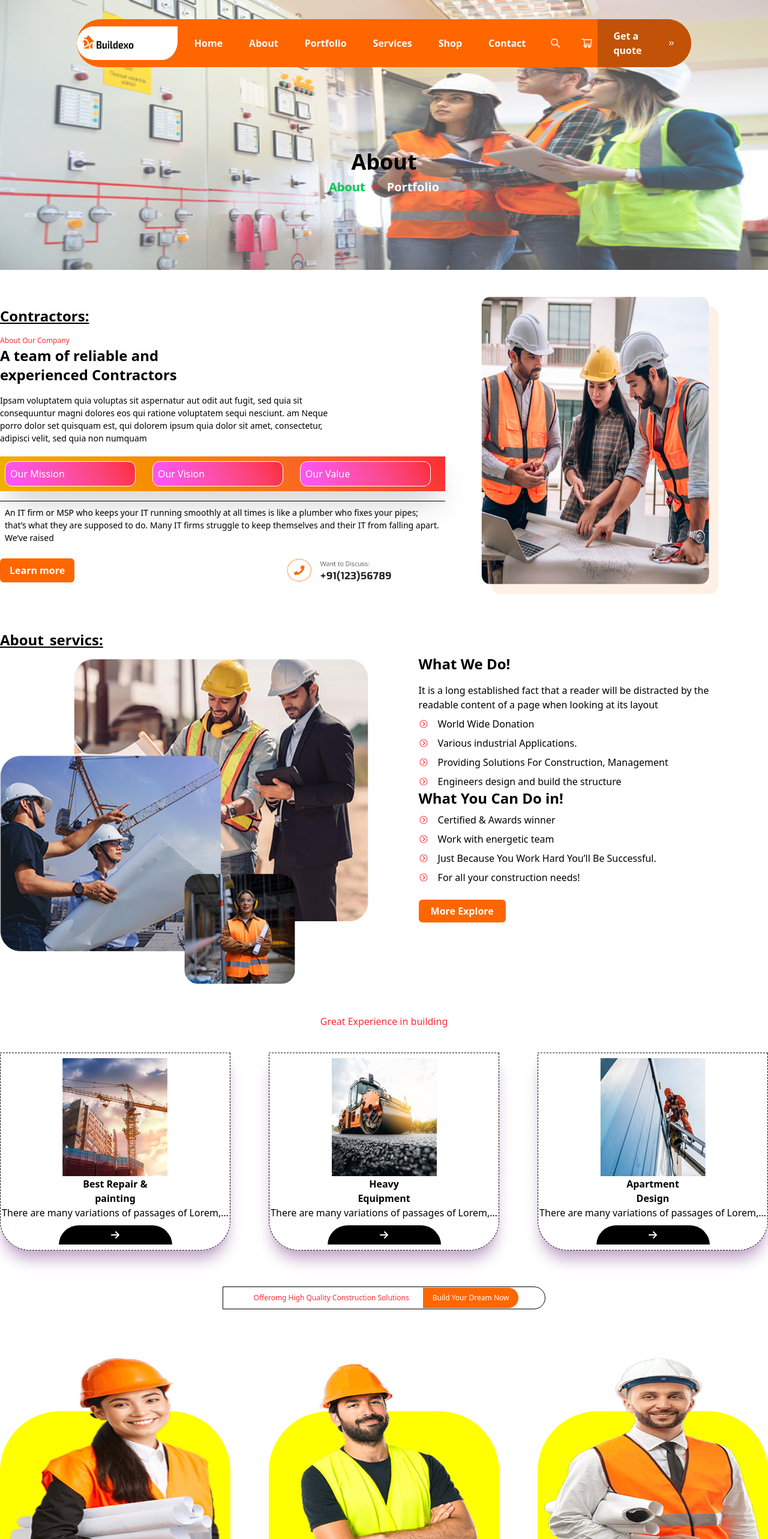
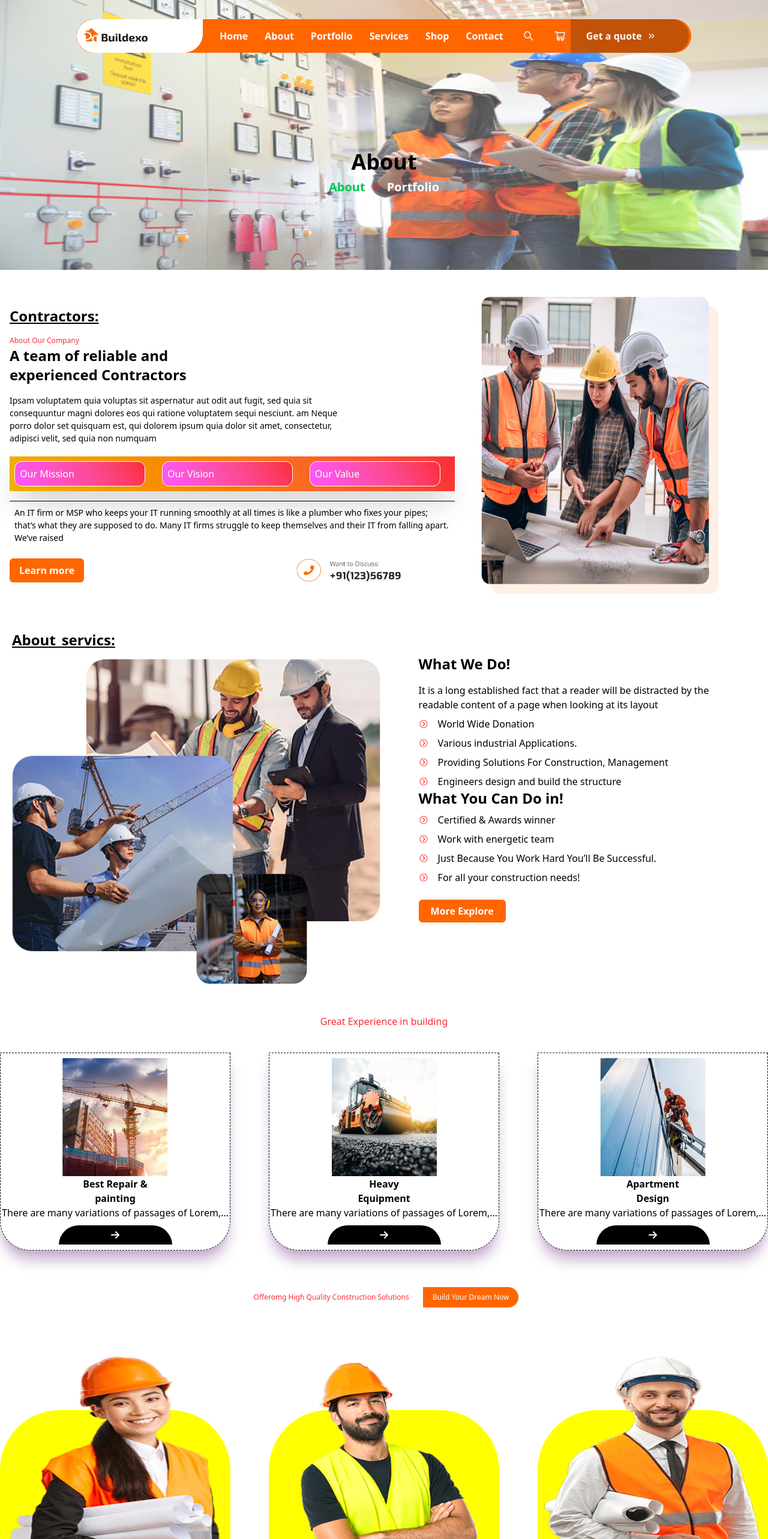
Before and after one commit to AnasAhmedFND/Buildecxo-Njs, a Next.js app: page /abouts in a window 1280 px wide. Shown: the top 2566 px of the page at 60% size. Built offline with nearby package versions, Linux system fonts and the light colour scheme.

Commit message:
md: position all backpoint

```diff
--- a/src/Components/About_/About_servics.jsx
+++ b/src/Components/About_/About_servics.jsx
@@ -5,7 +5,7 @@ const About_servics = () => {
 
   return (
    <section className='container mx-auto py-5  md:flex justify-between md:px-0 px-2  '>
-    <div className=" md:w-[48%] lg:[50%] relative md:h-[600px] h-[450px]  ">
+    <div className=" md:w-[48%] lg:[50%] relative md:h-[600px] h-[450px] lg:ml-5  ">
       <h4 className='font-bold pb-4 text-2xl underline'>About_servics:</h4>
         <img className='w-[80%] ml-[20%]  ' src="/about/as-2.png" alt="" />
         <img className='absolute w-[60%] bottom-16 z-20 ' src="/about/as-3.png" alt="" />
--- a/src/Components/About_/Contractors.jsx
+++ b/src/Components/About_/Contractors.jsx
@@ -11,7 +11,7 @@ const Contractors = () => {
 
     return (
         <section className='container mx-auto  md:py-10 py-4 md:flex md:justify-between md:px-0 px-2  '>
-            <div className=" md:w-[58%]  ">
+            <div className=" md:w-[58%] md:ml-4  ">
                 <h2 className='font-bold text-2xl py-4 underline'>Contractors:</h2>
                 <p className='text-red-500 text-[12px] '>About Our Company</p>
                 <h2 className='font-bold text-2xl '>A team of reliable and </h2>
--- a/src/Components/About_/Great_building.jsx
+++ b/src/Components/About_/Great_building.jsx
@@ -38,8 +38,8 @@ const Great_building = () => {
 
       </div>
 
-      <div className="md:mt-[60px] mt-[50px] md:flex md:border text-[12px] mx-auto gap-[22px] justify-center md:w-[42%] items-center pl-2 md:rounded-r-full ">
-        <p className='text-red-500'>Offeromg High Quality Construction Solutions</p>
+      <div className="md:mt-[60px] mt-[50px] md:flex  text-[12px] mx-auto gap-[22px] justify-center md:w-[42%] items-center pl-2 md:rounded-r-full ">
+        <p className='text-red-500 '>Offeromg High Quality Construction Solutions</p>
         <button className='border md:w-auto w-full bg-[#ff6600] px-4 text-white py-2  md:rounded-r-full mt-3 md:mt-0 '>Build Your Dream Now </button>
 
       </div>
--- a/src/Components/heder_/Hedar.jsx
+++ b/src/Components/heder_/Hedar.jsx
@@ -41,13 +41,13 @@ const Hedar = () => {
            text-white  z-20  md:mt-8 absolute md:h-auto h-screen md:bg-none bg-[#ff6600] mt-9    ${menu ? "md:static absolute -left-[860px]  " : "top-0 left-0 md:absolute fixed   "} `}>
 
         <div className="bg-[#FF6600] pr-5 rounded-l-full  h-[56px] ">
-          <img className=' w-[250px] lg:w-[235px]  h-[56px] md:rounded-br-4xl lg:pr-0 pr-4 md:rounded-l-full ' src="/Group-m.png" alt="netur" />
+          <img className=' w-[250px] lg:w-[210px]  h-[56px] md:rounded-br-4xl lg:pr-0 pr-4 md:rounded-l-full ' src="/Group-m.png" alt="netur" />
 
 
         </div>
 
-        <div className="md:flex items-center lg:gap-10   bg-[#FF6600] md:gap-8  gap-4 px-2  ">
-          <ul className='md:flex justify-center items-center  font-bold md:gap-7 lg:gap-11 gap-14  py-4  '>
+        <div className="md:flex items-center  bg-[#FF6600] md:gap-8  gap-4 px-2  ">
+          <ul className='md:flex justify-center items-center  font-bold md:gap-7 gap-14  py-4  '>
             <li onClick={hendeleMenu} > <Link href={'/'} >Home </Link> </li>
             <li onClick={hendeleMenu} className='md:mt-0 mt-4'> <Link href={'/abouts'} >About </Link> </li>
             <li onClick={hendeleMenu} className='md:mt-0 mt-4'> <Link href={'/portfolio'} >Portfolio </Link> </li>
@@ -63,7 +63,7 @@ const Hedar = () => {
 
 
         </div>
-        <div className=" bg-[#c15208] py-4 md:w-[197px] px-[26px] md:rounded-r-full  ">
+        <div className=" bg-[#c15208]  py-4 md:w-[197px]  px-[26px] md:rounded-r-full ">
           <p className='flex gap-2 items-center font-bold lg:ml-0 ml-2 '>Get a quote <MdKeyboardDoubleArrowRight /> </p>
 
         </div>
--- a/src/Components/hero_/Build.jsx
+++ b/src/Components/hero_/Build.jsx
@@ -8,27 +8,27 @@ const Build = () => {
         <section className='container mx-auto md:flex md:flex-row flex flex-col justify-center md:justify-between pt-20 pb-4 md:px-0 px-2'>
 
                     <div className="">
-                        <img className='md:w-[210px] lg:w-[280px] lg:h-[250px] w-full h-[180px] rounded-md ' src="/home/b-1.png" alt="" />
+                        <img className='md:w-[210px] w-full h-[180px] rounded-md ' src="/home/b-1.png" alt="" />
                         <p className='font-bold mt-2'>Flooring Roofing</p>
                     </div>
 
 
                     <div className="md:mt-0 mt-2 ">
-                        <img className='md:w-[210px] lg:w-[280px] lg:h-[250px] w-full h-[180px] rounded-md ' src="/home/b-2.png" alt="" />
+                        <img className='md:w-[210px] w-full h-[180px] rounded-md ' src="/home/b-2.png" alt="" />
                         <p className='font-bold mt-2'>Building Renovation</p>
 
                     </div>
 
 
                     <div className="md:mt-0 mt-2 ">
-                        <img className='md:w-[210px] lg:w-[280px] lg:h-[250px] w-full h-[180px] rounded-md ' src="/home/b-3.png" alt="" />
+                        <img className='md:w-[210px] w-full h-[180px] rounded-md ' src="/home/b-3.png" alt="" />
                         <p className='font-bold mt-2'>Archaitecture Design</p>
 
                     </div>
 
 
                     <div className="md:mt-0 mt-2 ">
-                        <img className='md:w-[210px] lg:w-[280px] lg:h-[250px] w-full h-[180px] rounded-md ' src="/home/b-4.png" alt="" />
+                        <img className='md:w-[210px] w-full h-[180px] rounded-md ' src="/home/b-4.png" alt="" />
                         <p className='font-bold mt-2'>Flooring Crane</p>
 
                     </div>
--- a/src/Components/hero_/Experience.jsx
+++ b/src/Components/hero_/Experience.jsx
@@ -6,7 +6,7 @@ import { IoMdCheckmarkCircleOutline } from "react-icons/io";
 const Experience = () => {
     return (
         <section className='container mx-auto pt-16 md:px-0 px-2'>
-            <div className="absolute md:bottom-5 lg:bottom-16 bottom-[130px]  container mx-auto flex justify-center ">
+            <div className="absolute md:bottom-5 bottom-[130px]  container mx-auto flex justify-center ">
                 <img className='md:h-[250px] h-[150px] ' src="/home/Section.png" alt="" />
             </div>
 
--- a/src/Components/portfolio_/Portfolio.jsx
+++ b/src/Components/portfolio_/Portfolio.jsx
@@ -55,7 +55,7 @@ const Portfolio = () => {
 
 
   return (
-   <section className='container mx-auto md:py-10 md:px-0 px-2 md:pb-0 pb-4 lg:py-5'>
+   <section className='container mx-auto md:py-10 md:px-0 px-2 md:pb-0 pb-4  '>
     <div className="">
         <div className="md:flex ">
             <div className="md:w-1/2 ">
@@ -92,7 +92,7 @@ const Portfolio = () => {
 
     <div className="mt-8 flex flex-wrap md:col-span-3 col-span-2 md:gap-8 gap-3 ">
         {  portfolios[activePort].map((imgSrc, index) => (
-             <img key={index} className='md:w-[319.5px] lg:w-[404.5px] w-[48%] md:h-[321px] h-[200px] rounded-sm ' src={imgSrc} alt={`Imges ${index + 1} `} />
+             <img key={index} className='md:w-[319.5px] w-[48%] md:h-[321px] h-[200px] rounded-sm ' src={imgSrc} alt={`Imges ${index + 1} `} />
 
             ))
         }
```
